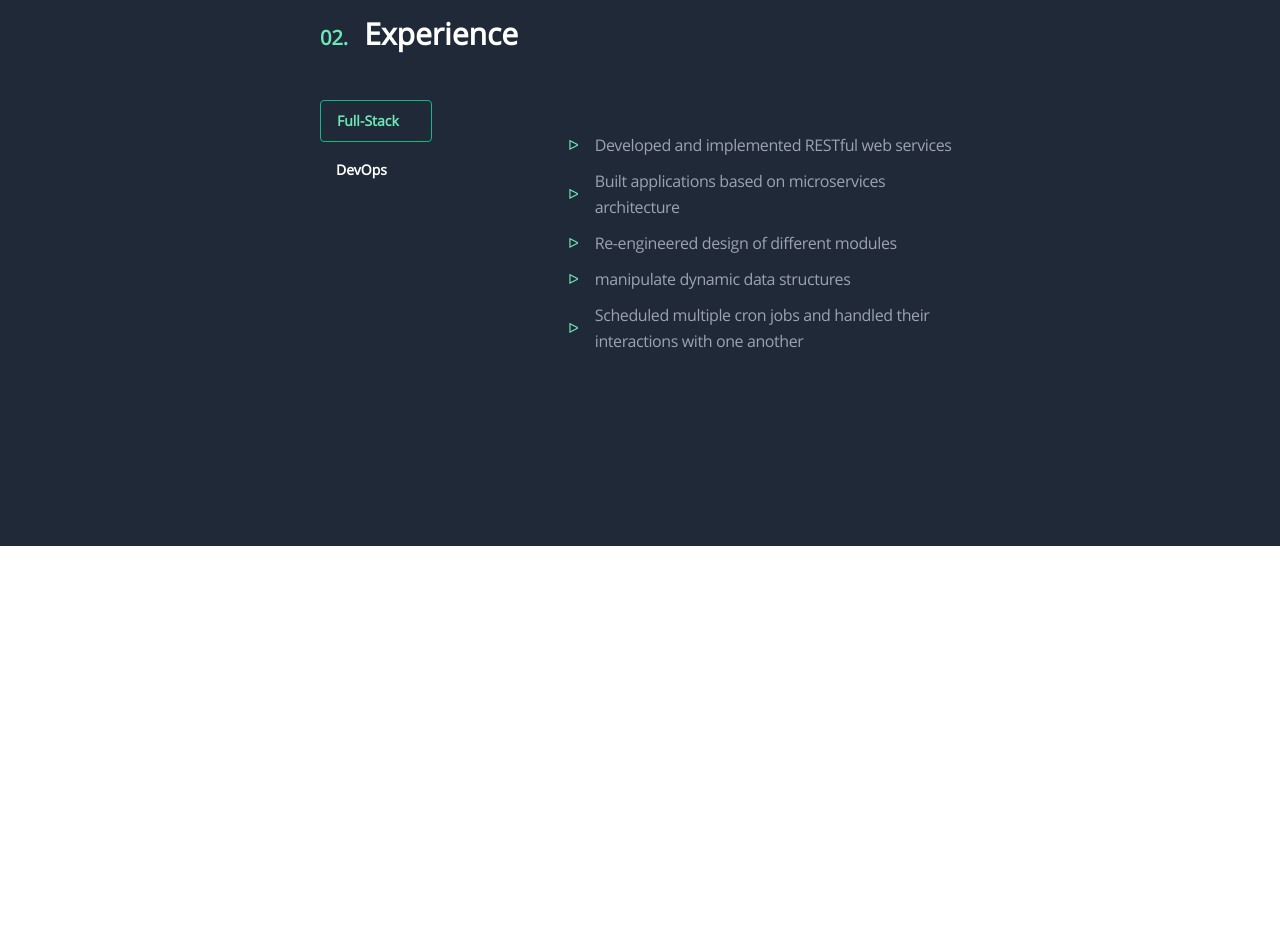
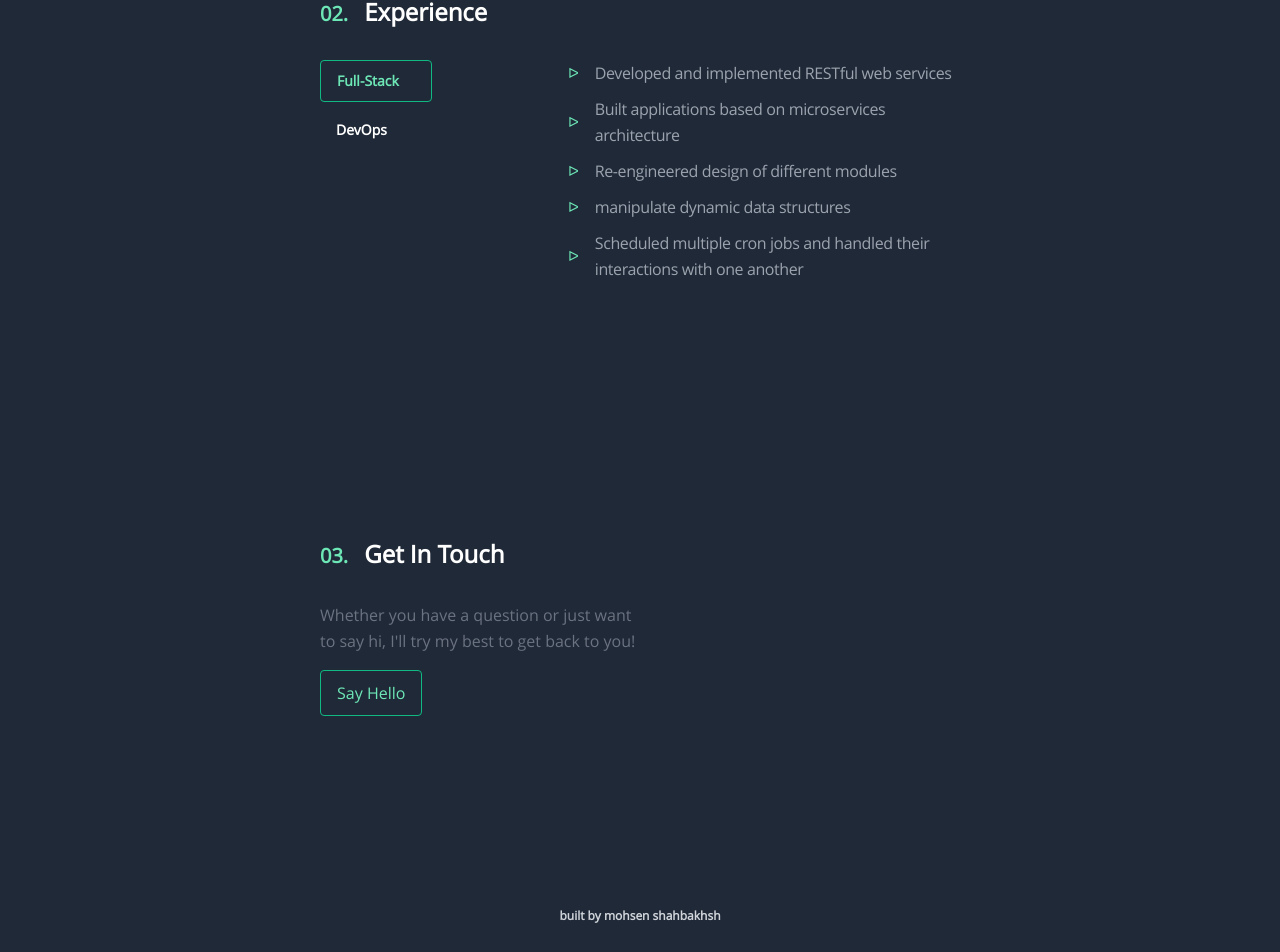
Before and after one commit to mohsenshahbakhsh/portfolio-react-tailwind, a React (Create React App) app: page / in a window 1280 px wide. Shown: the part 1646-2598 px from the top of the page. Before the commit the page ends 2192 px from the top, so only its background shows below. Built offline with nearby package versions, Linux system fonts and the light colour scheme.

Commit message:
add contact component

```diff
--- a/src/App.js
+++ b/src/App.js
@@ -1,11 +1,10 @@
 import React from "react";
 import { useNavigate } from "react-router-dom";
-import { HashLink as Link } from "react-router-hash-link";
+import Navbar from "./components/Navbar";
 import About from "./components/About";
 import Bio from "./components/Bio";
 import Experience from "./components/Experience";
-
-import Navbar from "./Navbar";
+import Contact from "./components/Contact";
 
 function App() {
   const navigate = useNavigate();
@@ -19,6 +18,7 @@ function App() {
         <Bio />
         <About />
         <Experience />
+        <Contact />
       </div>
       {/* footer */}
       {/* email */}
@@ -73,6 +73,16 @@ function App() {
           <div className="h-20 border-l border-green-500" />
         </div>
       </div>
+
+      {/* created by */}
+      <div className="flex pb-8 justify-center items-center">
+        <a
+          href="https://github.com/mohsenshahbakhsh/portfolio"
+          className="text-xs font-semibold text-gray-300 hover:text-green-300"
+        >
+          built by mohsen shahbakhsh
+        </a>
+      </div>
     </div>
   );
 }
--- a/src/components/About.js
+++ b/src/components/About.js
@@ -3,10 +3,10 @@ import profile from "../assets/images/profile.png";
 
 const About = () => {
   return (
-    <div className="w-1/2 m-auto space-y-12" id="About">
+    <div className="w-1/2 m-auto space-y-8" id="About">
       <div className="space-x-4">
         <span className="text-green-300 text-xl font-semibold">01.</span>
-        <span className="font-bold text-3xl text-white">About Me</span>
+        <span className="font-bold text-2xl text-white">About Me</span>
       </div>
       {/* about me */}
       <div className="flex flex-col md:flex-row">
--- /dev/null
+++ b/src/components/Contact.js
@@ -0,0 +1,26 @@
+import React from "react";
+
+const Contacts = () => {
+  return (
+    <div className="w-1/2 m-auto space-y-8" id="Contact">
+      <div className="space-x-4">
+        <span className="text-green-300 text-xl font-semibold">03.</span>
+        <span className="font-bold text-2xl text-white">Get In Touch</span>
+      </div>
+      <div className="w-1/2 flex flex-col items-start space-y-4">
+        <span className="flex-wrap leading-relaxed text-gray-500">
+          Whether you have a question or just want to say hi, I'll try my best
+          to get back to you!
+        </span>
+        <a
+          href="mailto:mohsen.r.shahbakhsh@gmail.com?Subject=Hello%20User"
+          className="px-4 py-2.5 border rounded border-green-500 text-green-300"
+        >
+          Say Hello
+        </a>
+      </div>
+    </div>
+  );
+};
+
+export default Contacts;
--- a/src/components/Experience.js
+++ b/src/components/Experience.js
@@ -1,13 +1,13 @@
 import React from "react";
 const Experience = () => {
   return (
-    <div className="w-1/2 m-auto space-y-12" id="Experience">
+    <div className="w-1/2 m-auto space-y-8" id="Experience">
       <div className="space-x-4">
         <span className="text-green-300 text-xl font-semibold">02.</span>
-        <span className="font-bold text-3xl text-white">Experience</span>
+        <span className="font-bold text-2xl text-white">Experience</span>
       </div>
       {/* experience */}
-      <div className="flex flex-col space-y-8 md:flex-row md:space-x-32">
+      <div className="flex flex-col md:flex-row md:space-x-32">
         {/* positions */}
         <ul className="flex flex-wrap flex-col space-y-2">
           <li className="mr-2">
```
Also changed, not shown: src/assets/svgs/github.svg (deleted), src/components/Navbar.js (renamed from src/Navbar.js).
